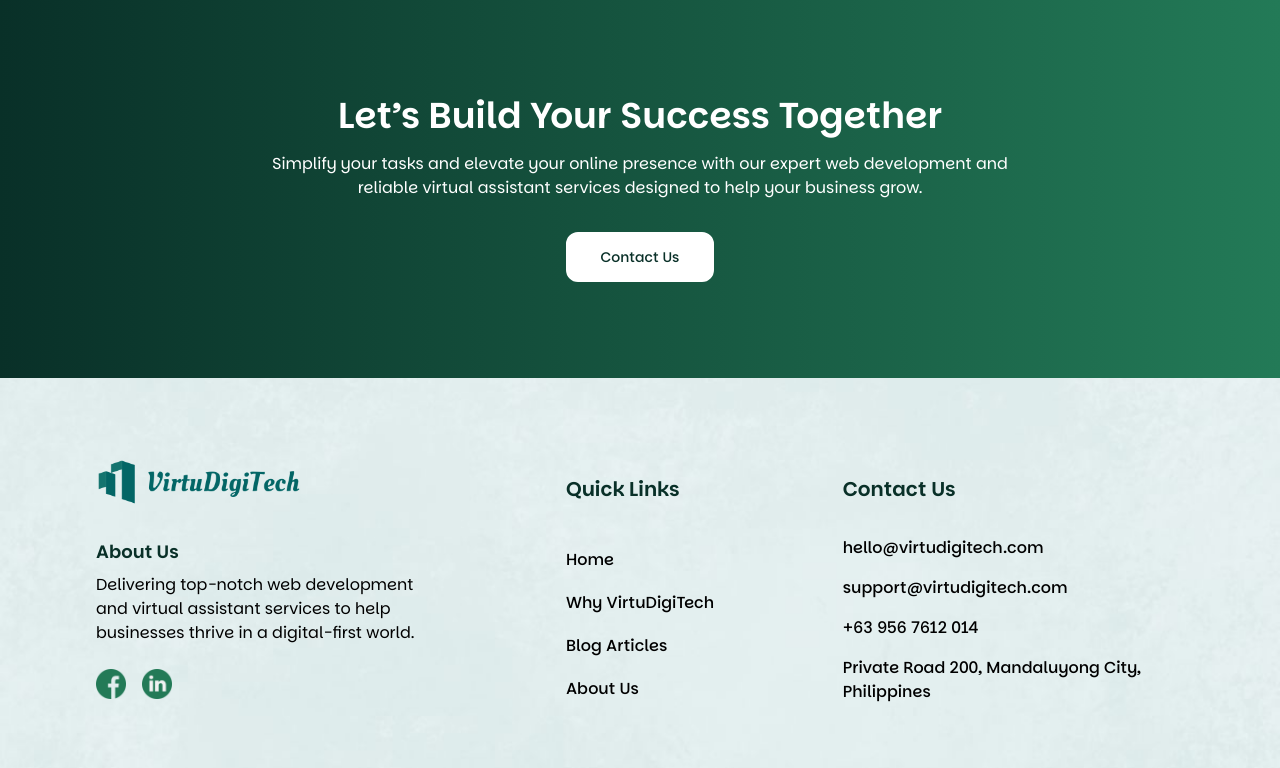
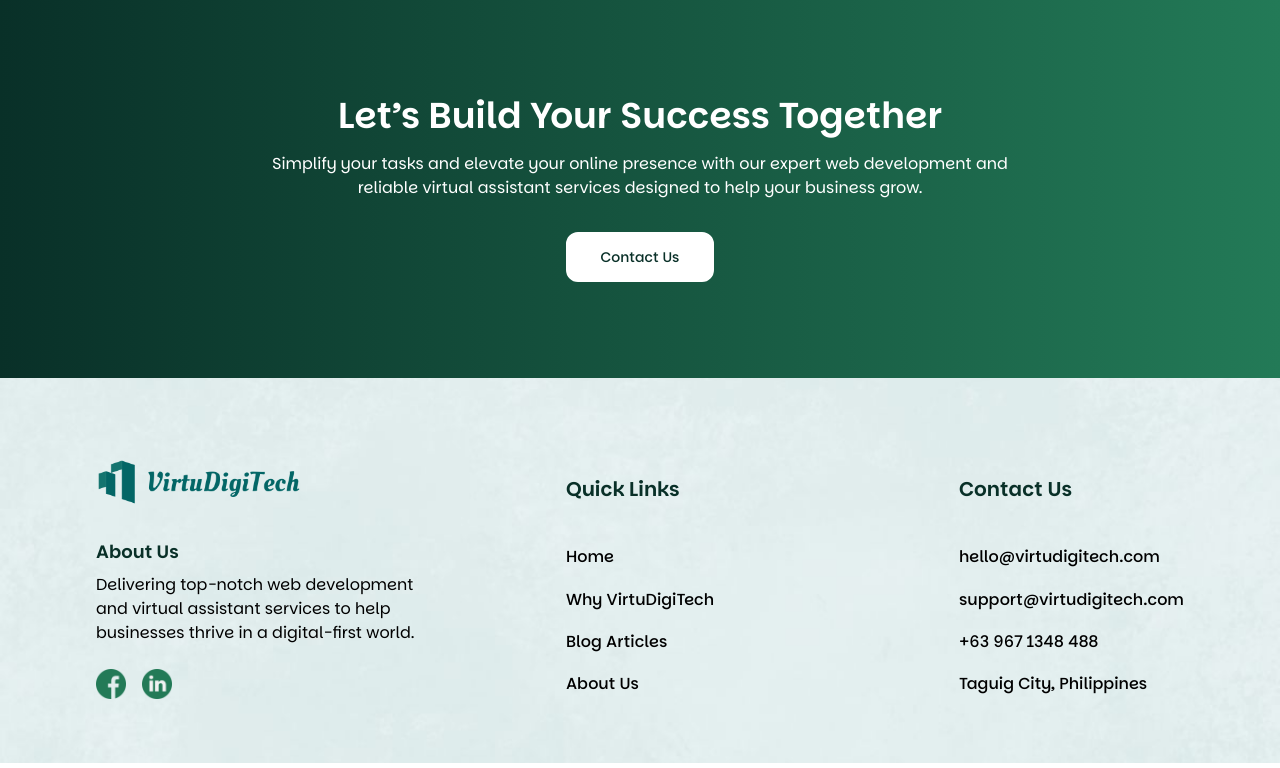
Before and after one commit to artalfred/VirtuDigiTech, a Next.js app: page / in a window 1280 px wide. Shown: the part 3707-4475 px from the top of the page. Built offline with nearby package versions, Linux system fonts and the light colour scheme.

Commit message:
Update Solutions Navigation

```diff
--- a/app/footer.tsx
+++ b/app/footer.tsx
@@ -58,12 +58,10 @@ export const Footer = () => {
                 <Link href="/">support@virtudigitech.com</Link>
               </li>
               <li className="text-[16px] font-medium">
-                <Link href="/">+63 956 7612 014</Link>
+                <Link href="/">+63 967 1348 488</Link>
               </li>
               <li className="text-[16px] font-medium">
-                <Link href="/">
-                  Private Road 200, Mandaluyong City, Philippines
-                </Link>
+                <Link href="/">Taguig City, Philippines</Link>
               </li>
             </ul>
           </div>
--- /dev/null
+++ b/app/loading.tsx
@@ -0,0 +1,9 @@
+import React from "react";
+
+const loading = () => {
+  return (
+    <span className="loading loading-spinner loading-md mt-[12rem]"></span>
+  );
+};
+
+export default loading;
--- a/app/nav.tsx
+++ b/app/nav.tsx
@@ -138,7 +138,7 @@ export default function Nav() {
       <div>
         <div
           className={`absolute top-0 ${
-            isOpen ? "right-0" : "right-[-100rem]"
+            isOpen ? "right-0" : "right-[-340rem]"
           } bg-green py-[1rem] w-full transition-all duration-300 h-screen`}
         >
           <div className="flex items-center justify-between px-[1rem]">
```
